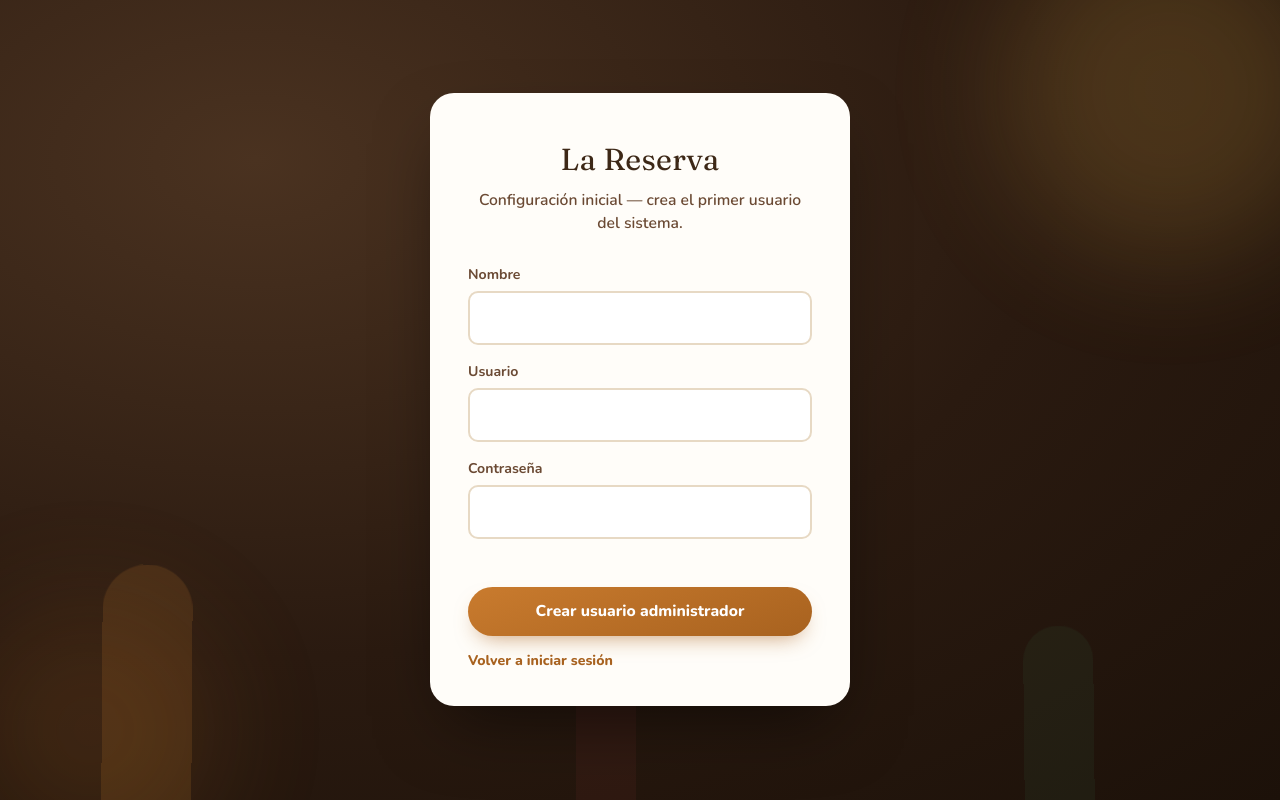
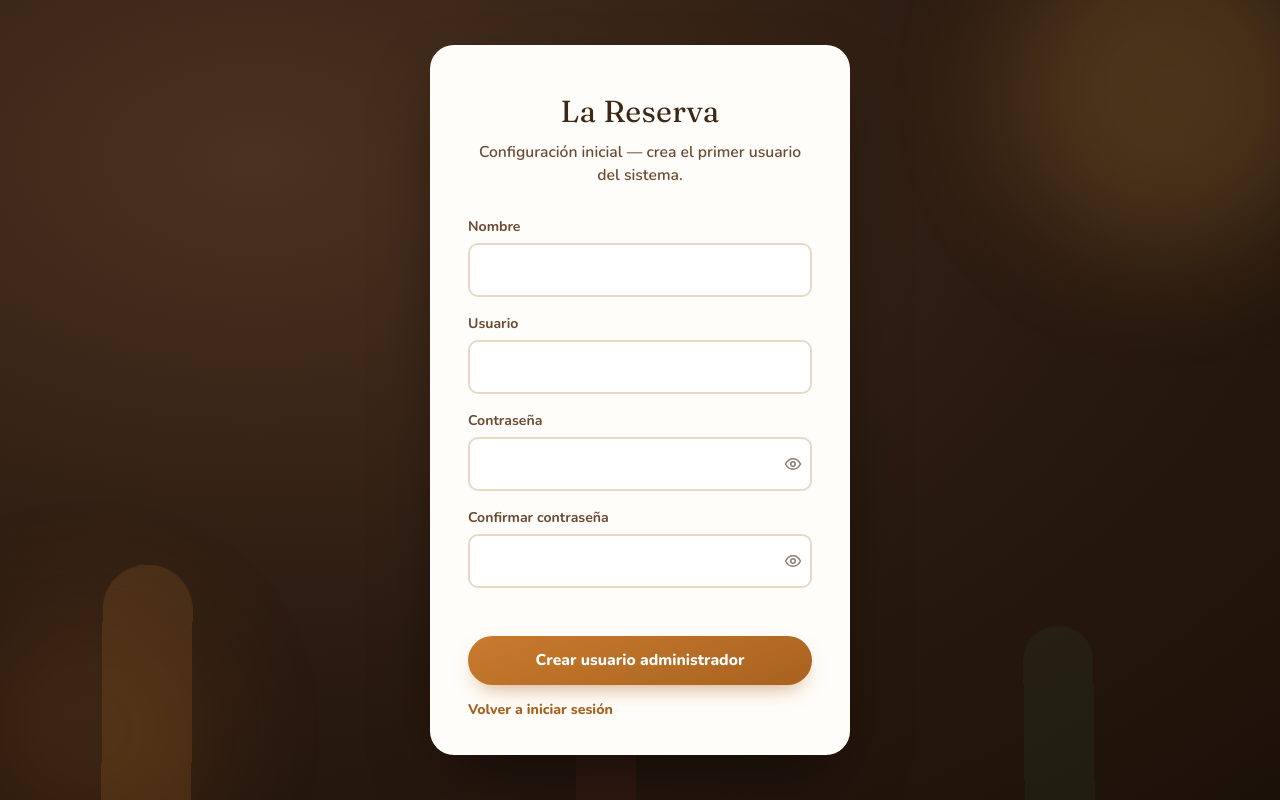
Before and after one commit to Franco513/FrontendPro, a React (Vite) app: page / in a window 1280 px wide. Both pictures are taken after a click on the button "¿Primera vez usando el sistema? Crear usuario administrador". Built offline with nearby package versions, Linux system fonts and the light colour scheme.

Commit message:
Refactorizando login y manejo de password

```diff
--- a/src/views/LoginScreen.tsx
+++ b/src/views/LoginScreen.tsx
@@ -1,4 +1,5 @@
 import { useState } from "react";
+import { useNavigate } from "react-router-dom";
 import { zodResolver } from "@hookform/resolvers/zod";
 import { useForm } from "react-hook-form";
 import { z } from "zod";
@@ -24,7 +25,7 @@ export function LoginScreen() {
 
 function FormularioLogin({ onIrAPrimerUsuario }: { onIrAPrimerUsuario: () => void }) {
   const { iniciarSesion, cargandoLogin, mostrarToast } = useApp();
-  const [mostrarPassword, setMostrarPassword] = useState(false);
+  const [mostrarPasswordLogin, setMostrarPasswordLogin] = useState(false);
   const [errorLogin, setErrorLogin] = useState("");
   const [sacudir, setSacudir] = useState(false);
 
@@ -90,7 +91,7 @@ function FormularioLogin({ onIrAPrimerUsuario }: { onIrAPrimerUsuario: () => voi
             <span>Contraseña</span>
             <div className="campo-password">
               <input
-                type={mostrarPassword ? "text" : "password"}
+                type={mostrarPasswordLogin ? "text" : "password"}
                 id="loginPassword"
                 placeholder="••••••••"
                 autoComplete="current-password"
@@ -101,10 +102,10 @@ function FormularioLogin({ onIrAPrimerUsuario }: { onIrAPrimerUsuario: () => voi
                 type="button"
                 className="btn-ojo"
                 id="btnOjo"
-                aria-label="Mostrar contraseña"
-                onClick={() => setMostrarPassword((v) => !v)}
+                aria-label={mostrarPasswordLogin ? "Ocultar contraseña" : "Mostrar contraseña"}
+                onClick={() => setMostrarPasswordLogin((v) => !v)}
               >
-                <Icon name={mostrarPassword ? "ojoCerrado" : "ojo"} size={18} />
+                <Icon name={mostrarPasswordLogin ? "ojoCerrado" : "ojo"} size={18} />
               </button>
             </div>
           </label>
@@ -132,11 +133,17 @@ function FormularioLogin({ onIrAPrimerUsuario }: { onIrAPrimerUsuario: () => voi
   );
 }
 
-const primerUsuarioSchema = z.object({
-  nombre: z.string().min(1, "Ingresa tu nombre"),
-  usuarioLogin: z.string().min(1, "Elige un usuario"),
-  password: z.string().min(6, "La contraseña debe tener al menos 6 caracteres"),
-});
+const primerUsuarioSchema = z
+  .object({
+    nombre: z.string().min(1, "Ingresa tu nombre"),
+    usuarioLogin: z.string().min(1, "Elige un usuario"),
+    password: z.string().min(6, "La contraseña debe tener al menos 6 caracteres"),
+    confirmPassword: z.string().min(6, "Confirma la contraseña"),
+  })
+  .refine((data) => data.password === data.confirmPassword, {
+    message: "Las contraseñas no coinciden",
+    path: ["confirmPassword"],
+  });
 type PrimerUsuarioForm = z.infer<typeof primerUsuarioSchema>;
 
 /**
@@ -148,11 +155,16 @@ type PrimerUsuarioForm = z.infer<typeof primerUsuarioSchema>;
  * recién creada.
  */
 function PrimerUsuarioScreen({ onVolver }: { onVolver: () => void }) {
+  const navigate = useNavigate();
+  const { iniciarSesion, mostrarToast, cargandoLogin } = useApp();
   const [enviando, setEnviando] = useState(false);
+  const [mostrarPasswordRegistro, setMostrarPasswordRegistro] = useState(false);
+  const [mostrarConfirmPasswordRegistro, setMostrarConfirmPasswordRegistro] = useState(false);
   const [mensaje, setMensaje] = useState<{ texto: string; tipo: "exito" | "error" } | null>(null);
   const {
     register,
     handleSubmit,
+    reset,
     formState: { errors },
   } = useForm<PrimerUsuarioForm>({ resolver: zodResolver(primerUsuarioSchema) });
 
@@ -160,8 +172,21 @@ function PrimerUsuarioScreen({ onVolver }: { onVolver: () => void }) {
     setEnviando(true);
     setMensaje(null);
     try {
-      await usuarioService.crearPrimerUsuario(datos);
-      setMensaje({ texto: "Usuario administrador creado. Ya puedes iniciar sesión.", tipo: "exito" });
+      await usuarioService.crearPrimerUsuario({
+        nombre: datos.nombre,
+        usuarioLogin: datos.usuarioLogin,
+        password: datos.password,
+      });
+
+      const resultado = await iniciarSesion(datos.usuarioLogin, datos.password);
+      if (!resultado.ok) {
+        setMensaje({ texto: resultado.error || "No se pudo iniciar sesión automáticamente.", tipo: "error" });
+        return;
+      }
+
+      reset();
+      mostrarToast(`¡Bienvenido, ${datos.nombre}! El sistema está listo para operar.`, "exito");
+      navigate("/dashboard", { replace: true });
     } catch (err) {
       setMensaje({ texto: extraerMensajeError(err), tipo: "error" });
     } finally {
@@ -194,16 +219,47 @@ function PrimerUsuarioScreen({ onVolver }: { onVolver: () => void }) {
           </label>
           <label className="campo">
             <span>Contraseña</span>
-            <input type="password" autoComplete="new-password" {...register("password")} />
+            <div className="campo-password">
+              <input
+                type={mostrarPasswordRegistro ? "text" : "password"}
+                autoComplete="new-password"
+                {...register("password")}
+              />
+              <button
+                type="button"
+                className="btn-ojo"
+                aria-label={mostrarPasswordRegistro ? "Ocultar contraseña" : "Mostrar contraseña"}
+                onClick={() => setMostrarPasswordRegistro((v) => !v)}
+              >
+                <Icon name={mostrarPasswordRegistro ? "ojoCerrado" : "ojo"} size={18} />
+              </button>
+            </div>
+          </label>
+          <label className="campo">
+            <span>Confirmar contraseña</span>
+            <div className="campo-password">
+              <input
+                type={mostrarConfirmPasswordRegistro ? "text" : "password"}
+                autoComplete="new-password"
+                {...register("confirmPassword")}
+              />
+              <button
+                type="button"
+                className="btn-ojo"
+                aria-label={mostrarConfirmPasswordRegistro ? "Ocultar contraseña" : "Mostrar contraseña"}
+                onClick={() => setMostrarConfirmPasswordRegistro((v) => !v)}
+              >
+                <Icon name={mostrarConfirmPasswordRegistro ? "ojoCerrado" : "ojo"} size={18} />
+              </button>
+            </div>
           </label>
           <p
-            className={"login-error" + (mensaje || errors.nombre || errors.usuarioLogin || errors.password ? " visible" : "")}
-            style={mensaje?.tipo === "exito" ? { color: "var(--verde-botella)" } : undefined}
+            className={"login-error" + (mensaje || errors.nombre || errors.usuarioLogin || errors.password || errors.confirmPassword ? " visible" : "")}
           >
-            {mensaje?.texto || errors.nombre?.message || errors.usuarioLogin?.message || errors.password?.message || ""}
+            {mensaje?.texto || errors.nombre?.message || errors.usuarioLogin?.message || errors.password?.message || errors.confirmPassword?.message || ""}
           </p>
-          <button type="submit" className="btn btn-primario btn-ancho" disabled={enviando}>
-            {enviando ? "Creando…" : "Crear usuario administrador"}
+          <button type="submit" className="btn btn-primario btn-ancho" disabled={enviando || cargandoLogin}>
+            {enviando || cargandoLogin ? "Creando…" : "Crear usuario administrador"}
           </button>
         </form>
         <button
```
